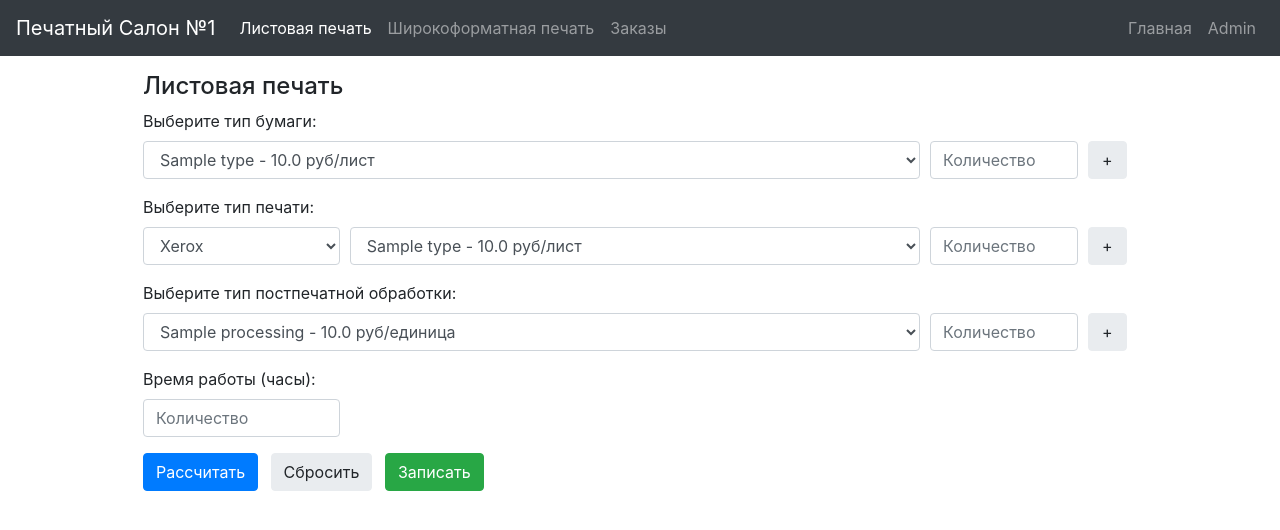
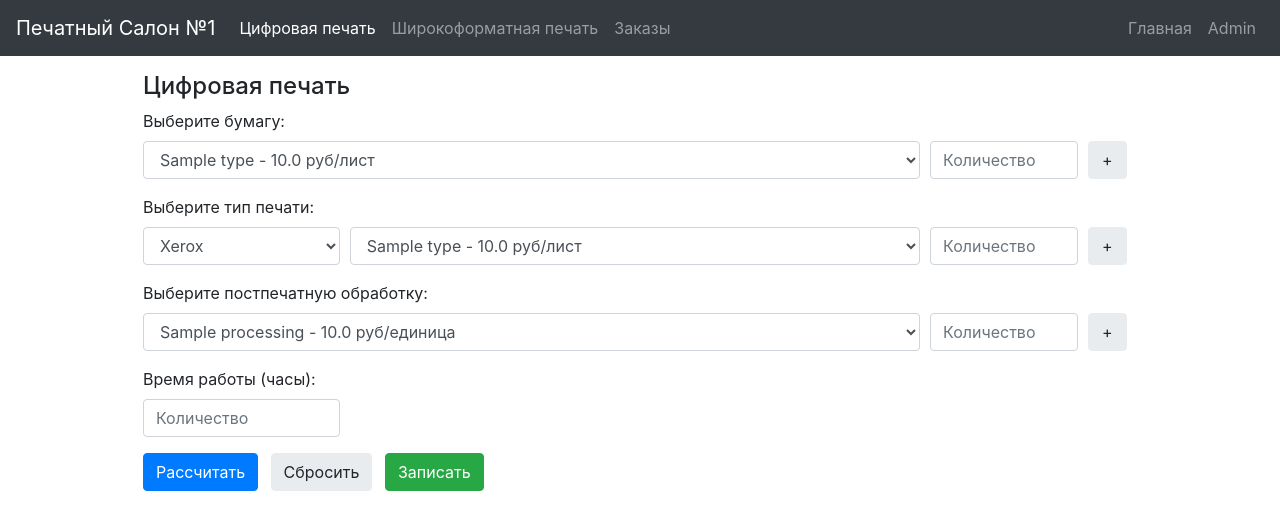
Before and after one commit to Akkormsk/psodin, a Flask app: page /sheet_printing in a window 1280 px wide. Shown: the top 530 px of the page. Run offline with Flask 3, Linux system fonts and the light colour scheme; tables that the repository leaves empty hold one stand-in row (values such as "Sample post"); some libraries are stand-ins or nearby versions.

Commit message:
Переименовал в цифровую

```diff
--- a/templates/Calculator/calculator.html
+++ b/templates/Calculator/calculator.html
@@ -3,7 +3,7 @@
 {% block nav_content %}
 <ul class="navbar-nav">
     <li class="nav-item {% if request.path == url_for('sheet_printing_func') or request.path == url_for('calculator') %}active{% endif %}">
-        <a class="nav-link" href="{{ url_for('sheet_printing_func') }}">Листовая печать</a>
+        <a class="nav-link" href="{{ url_for('sheet_printing_func') }}">Цифровая печать</a>
     </li>
     <li class="nav-item {% if request.path == url_for('calculate_wide_format') %}active{% endif %}">
         <a class="nav-link" href="{{ url_for('calculate_wide_format') }}">Широкоформатная печать</a>
--- a/templates/Calculator/sheet_printing.html
+++ b/templates/Calculator/sheet_printing.html
@@ -2,8 +2,8 @@
 
 {% block content %}
 <form id="calcForm" method="POST">
-    <h2>Листовая печать</h2>
-    <label for="paper_type">Выберите тип бумаги:</label>
+    <h2>Цифровая печать</h2>
+    <label for="paper_type">Выберите бумагу:</label>
     <div id="paper-sections">
         {% for paper_detail in paper_details %}
         <div class="form-group d-flex">
@@ -49,7 +49,7 @@
         {% endfor %}
     </div>
 
-    <label for="postprint_type">Выберите тип постпечатной обработки:</label>
+    <label for="postprint_type">Выберите постпечатную обработку:</label>
     <div id="postprint-sections-wrap">
         {% for postprint_detail in postprint_details %}
         <div class="form-group d-flex">
```
